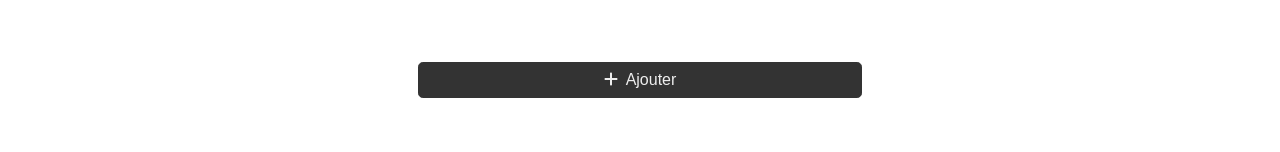
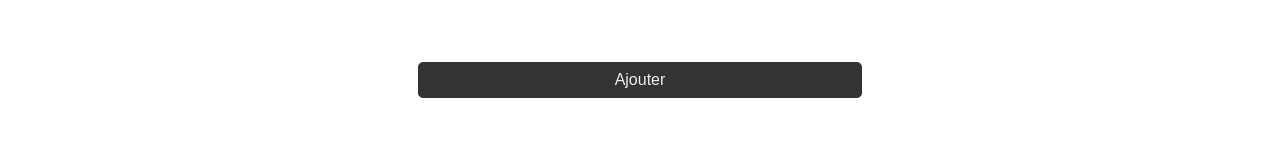
Before and after one commit to jlg-formation/aguzz1-dec-2023, an Angular app in the folder front/: page /stock/add in a window 1280 px wide. Shown: the part 342-494 px from the top of the page. Built offline with nearby package versions, Linux system fonts and the light colour scheme.

Commit message:
dev: added icon optional

```diff
--- a/front/src/app/stock/routes/add/add.component.html
+++ b/front/src/app/stock/routes/add/add.component.html
@@ -17,11 +17,7 @@
       <span class="error"></span>
     </label>
     <div class="error"></div>
-    <app-fluid-button
-      [icon]="faPlus"
-      [isDoing]="isAdding"
-      label="Ajouter"
-    ></app-fluid-button>
+    <app-fluid-button [isDoing]="isAdding" label="Ajouter"></app-fluid-button>
   </form>
   <!-- {{ f.value | json }} -->
 </main>
--- a/front/src/app/widgets/fluid-button/fluid-button.component.html
+++ b/front/src/app/widgets/fluid-button/fluid-button.component.html
@@ -1,6 +1,8 @@
 <button class="primary" [disabled]="isDoing">
-  @if (icon !== undefined) {
-  <fa-icon [icon]="isDoing ? faCircleNotch : icon" [spin]="isDoing"></fa-icon>
+  @if (icon !== undefined && !isDoing) {
+  <fa-icon [icon]="icon"></fa-icon>
+  } @if (isDoing) {
+  <fa-icon [icon]="faCircleNotch" [spin]="isDoing"></fa-icon>
   }
   <span>{{ label }}</span>
 </button>
```
